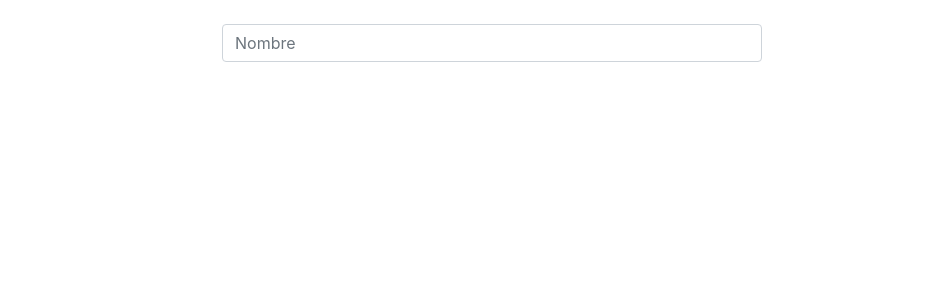
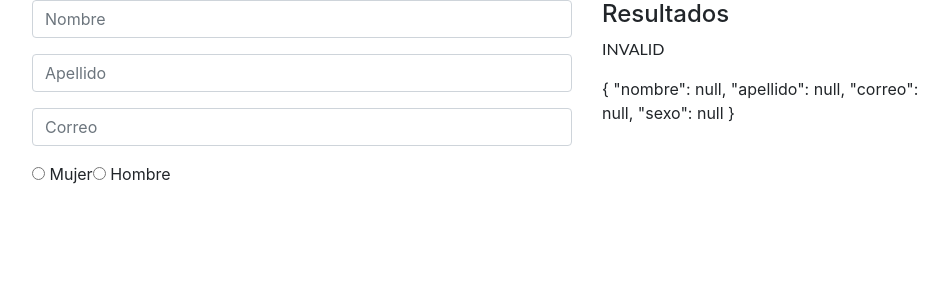
Before and after one commit to Melissadrrs/angular-pruebas, an Angular app: page / in a window 1280 px wide. Shown: the top 300 px of the page, without its empty margins (148-1096 px from the left). Built offline with nearby package versions, Linux system fonts and the light colour scheme.

Commit message:
2 files modified

```diff
--- a/src/app/app.component.html
+++ b/src/app/app.component.html
@@ -1,10 +1,45 @@
 <div class="container">
-  <div class="row justify-content-center mt-4">
+  <div class="row justify-content-center">
      <form  class="col-6" [formGroup]="grupo">
         <div class="form-group">
            <input type="text" name="nombre" class="form-control"  formControlName="nombre" placeholder="Nombre">
            <span class="error" *ngIf="grupo.get('nombre').hasError('required') && grupo.get('nombre').touched">El nombre es requerido</span>
         </div>
+        <div class="form-group">
+              <input type="text" name="apellido"  class="form-control"  formControlName="apellido"
+              placeholder="Apellido">
+           <span class="error" *ngIf="grupo.get('apellido').hasError('required') && grupo.get('apellido').touched">El apellido es requerido</span>
+        </div>
+        <div class="form-group">
+              <input type="text" name="correo"  class="form-control"  formControlName="correo"
+              placeholder="Correo"
+              (change)="CallChange($event)"
+              >
+           <span class="error" *ngIf="grupo.get('correo').hasError('required') && grupo.get('correo').touched">El correo es requerido</span>
+          <span class="error" *ngIf="grupo.get('correo').hasError('pattern') && grupo.get('correo').touched">El correo es inválido</span>
+        </div>
+
+        <div>
+          <div class="radio-inline" >
+ <!--              <label *ngFor="let sexo of ArraySexo; let indice=index"  >
+                <input type="radio" name="sexo" [value]="indice" formControlName="sexo" >
+                {{sexo}}
+              </label> -->
+              <ng-template ngFor [ngForOf]="ArraySexo" let-sexo let-i="indice" >
+              <label >
+                <input type="radio" name="sexo" [value]="indice" formControlName="sexo" >
+                {{sexo}}
+              </label>
+              </ng-template>
+          </div>
+        </div>
      </form>
+    <div class="col-4">
+      <h4>Resultados</h4>
+      <p>{{grupo.status}}</p>
+      <label>
+        {{grupo.value | json}}
+      </label>
+    </div>
   </div>
 </div>
--- a/src/app/app.component.ts
+++ b/src/app/app.component.ts
@@ -8,13 +8,20 @@ import {FormBuilder,FormGroup,FormControl,Validators,FormArray} from '@angular/f
 })
 export class AppComponent implements OnInit {
 grupo: FormGroup;
-
+ArraySexo: Array<string> =['Mujer','Hombre'];
   constructor(private fb:FormBuilder){}
 
   ngOnInit(){
       this.grupo=this.fb.group({
-        nombre:[null,Validators.required]
-      }
-    )
+        nombre:[null,Validators.required],
+        apellido:[null,Validators.required],
+        correo:[null,[Validators.required,Validators.pattern(/^([a-zA-Z0-9_\-\.]+)@([a-zA-Z0-9_\-\.]+)\.([a-zA-Z]{2,5})$/)]],
+        sexo:[null,Validators.required]
+        })
+
+  }
+
+  CallChange(event:any){
+    console.log(event.target)
   }
 }
```
